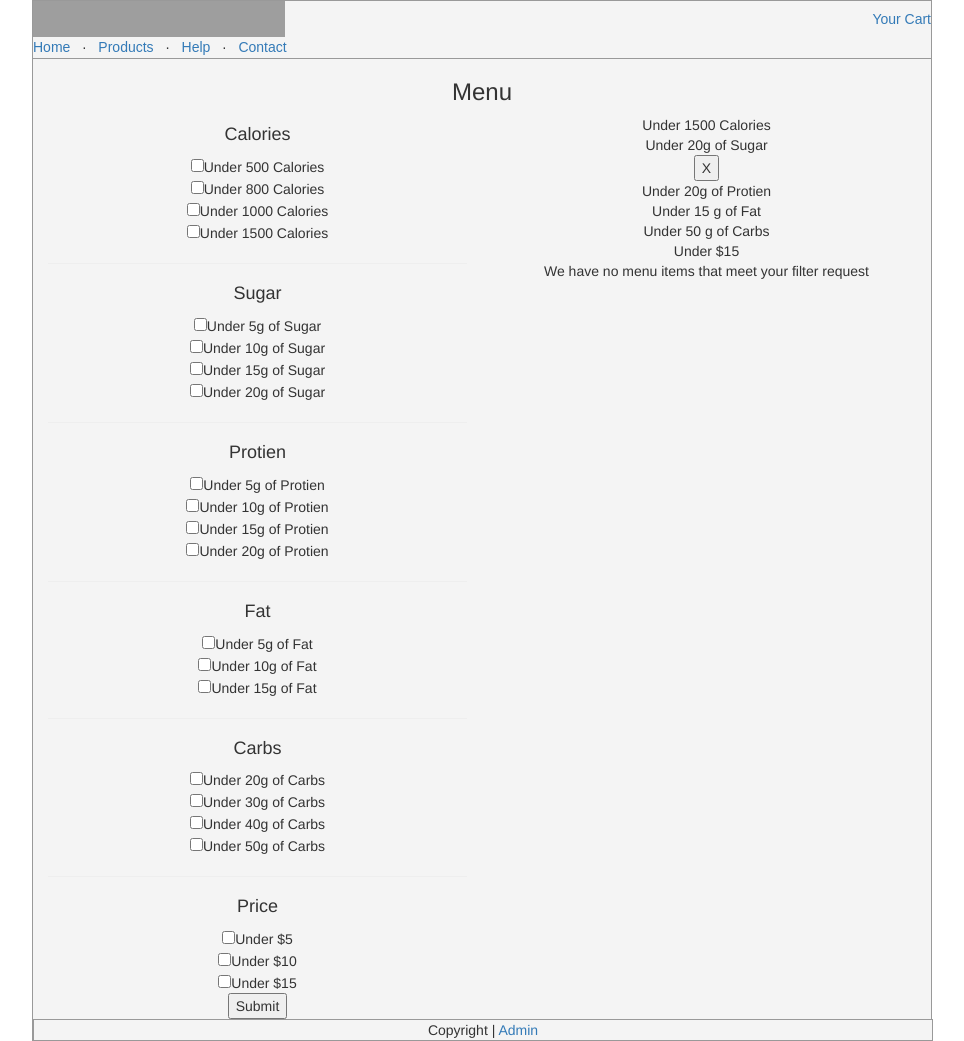
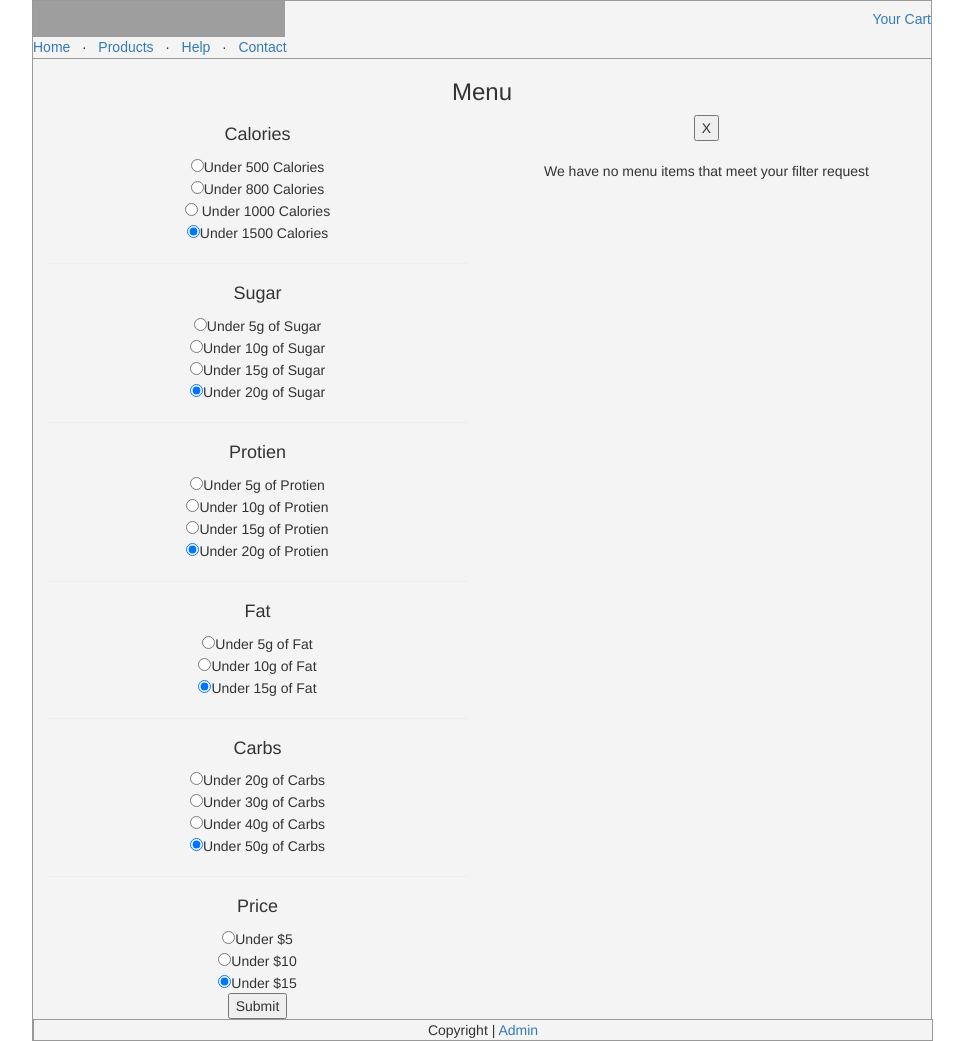
Before and after one commit to oliviaoddo/RestaurantWebApp, a PHP site: page /product_list.php in a window 1280 px wide. Shown: the whole page, without its empty margins (158-1122 px from the left). Run offline with PHP 8.4, Linux system fonts and the light colour scheme; the visitor is signed in with stand-in values (Sample User, id 1); tables that the repository leaves empty or names only in its code hold one stand-in row (values such as "Sample post").

Commit message:
Radio Buttons
Radio buttons added and they stay selected after the form is submitted.

```diff
--- a/product_list.php
+++ b/product_list.php
@@ -7,101 +7,144 @@
 session_start();
 error_reporting(E_ALL);
 ini_set('display_errors', '1');
+$_SESSION['calories'] = "";
+$_SESSION['sugar'] = "";
+$_SESSION['protien']= "";
+$_SESSION['fat'] = "";
+$_SESSION['carbs']= "";
+$_SESSION['price'] = "";
 ?>
 
 <?php
 include "connect_to_mysql.php";
 date_default_timezone_set('UTC');
 
-$calories = 1500;
-$sugar = 20;
-$protien = 20;
-$fat = 15;
-$carbs = 50;
-$price = 15;
 
+if (isset($_POST['submit'])) {
+    if(isset($_POST['calories'])) {
+      $_SESSION['calories'] = $_POST['calories'];  //  Displaying Selected Value
+    }
+    if(isset($_POST['sugar']))
+    {
+      $_SESSION['sugar'] = $_POST['sugar'];   //  Displaying Selected Value
+    }
+    if(isset($_POST['protien']))
+    {
+      $_SESSION['protien'] = $_POST['protien'];   //  Displaying Selected Value
+    }
+    if(isset($_POST['fat']))
+    {
+      $_SESSION['fat'] = $_POST['fat'];   //  Displaying Selected Value
+    }
+    if(isset($_POST['carbs']))
+    {
+      $_SESSION['carbs'] = $_POST['carbs'];   //  Displaying Selected Value
+    }
+    if(isset($_POST['price']))
+    {
+      $_SESSION['price'] = $_POST['price'];   //  Displaying Selected Value
+    }
+}
+
+echo $_SESSION['calories'];
+echo $_SESSION['sugar'];
+echo $_SESSION['protien'];
+echo $_SESSION['fat'];
+echo $_SESSION['carbs'];
+echo $_SESSION['price'];
+
+
+/*
 //SET CALORIES//
-if(isset($_GET['caloriesUnder500'])){
-  $calories = 500;
+if(isset($_POST['caloriesUnder500'])){
+  $_SESSION['calories'] = 500;
 }
-else if(isset($_GET['caloriesUnder800'])){
-  $calories = 800;
+
+else if(isset($_POST['caloriesUnder800'])){
+  $_SESSION['calories'] = 800;
 }
-else if(isset($_GET['caloriesUnder1000'])){
-  $calories = 1000;
+
+else if(isset($_POST['caloriesUnder1000'])){
+  $_SESSION['calories'] = 1000;
 }
-else if(isset($_GET['caloriesUnder1500'])){
-  $calories = 1500;
+else if(isset($_POST'caloriesUnder1500'])){
+  $_SESSION['calories'] = 1500;
 }
+
 
 //SET FAT//
 if(isset($_GET['fatUnder5'])){
-  $fat = 5;
+  $_SESSION['fat'] = 5;
 }
 else if(isset($_GET['fatUnder10'])){
-  $fat = 10;
+  $_SESSION['fat'] = 10;
 }
 else if(isset($_GET['fatUnder15'])){
-  $fat = 15;
+  $_SESSION['fat'] = 15;
 }
 
 //SET PROTIEN//
 if(isset($_GET['protienUnder5'])){
-  $protien = 5;
+  $_SESSION['protien'] = 5;
 }
 else if(isset($_GET['protienUnder10'])){
-  $protien = 10;
+  $_SESSION['protien'] = 10;
 }
 else if(isset($_GET['protienUnder15'])){
-  $protien = 15;
+  $_SESSION['protien'] = 15;
 }
 else if(isset($_GET['protienUnder20'])){
-  $protien = 20;
+  $_SESSION['protien'] = 20;
 }
 
 //SET SUGAR//
 if(isset($_GET['sugarUnder5'])){
-  $sugar = 5;
+  $_SESSION['sugar'] = 5;
 }
 else if(isset($_GET['sugarUnder10'])){
-  $sugar = 10;
+  $_SESSION['sugar'] = 10;
 }
 else if(isset($_GET['sugarUnder15'])){
-  $sugar = 15;
+  $_SESSION['sugar'] = 15;
 }
 else if(isset($_GET['sugarUnder20'])){
-  $sugar = 20;
+  $_SESSION['sugar'] = 20;
 }
 
 //SET CARBS//
 if(isset($_GET['carbsUnder20'])){
-  $carbs = 20;
+  $_SESSION['carbs'] = 20;
 }
 else if(isset($_GET['carbsUnder30'])){
-  $carbs = 30;
+  $_SESSION['carbs'] = 30;
 }
 else if(isset($_GET['carbsUnder40'])){
-  $$carbs = 40;
+  $_SESSION['carbs'] = 40;
 }
 else if(isset($_GET['carbsUnder50'])){
-  $carbs = 50;
+  $_SESSION['carbs'] = 50;
 }
 
 
 //SET PRICE//
 if(isset($_GET['priceUnder5'])){
-  $price = 5;
+  $_SESSION['price'] = 5;
 }
 else if(isset($_GET['priceUnder10'])){
-  $price = 10;
+  $_SESSION['price'] = 10;
 }
 else if(isset($_GET['priceUnder15'])){
-  $price = 15;
+  $_SESSION['price'] = 15;
 }
-
+*/
 $dynamicList = "";
 
-$sql = mysqli_query($link, "SELECT * FROM products WHERE calories <= '$calories' AND sugar <= '$sugar' AND protien <= '$protien' AND fat <= '$fat' AND carbs <= '$carbs' AND price <= '$price' ");
+/*$sql = mysqli_query($link, "SELECT * FROM products WHERE calories <= '".$_SESSION['calories'] AND sugar = $_SESSION['sugar'] AND protien = $_SESSION['protien'] AND fat = $_SESSION['fat'] AND carbs = $_SESSION['carbs'] AND price = $_SESSION['price']."' ");*/
+
+$sql = mysqli_query($link, "SELECT * FROM products WHERE calories <= '{$_SESSION["calories"]}' AND sugar <= '{$_SESSION["sugar"]}' AND protien <= '{$_SESSION["protien"]}' AND fat <= '{$_SESSION["fat"]}' AND carbs <= '{$_SESSION["carbs"]}' AND price <= '{$_SESSION["price"]}'");
+
+
+/*$sql = mysqli_query($link, "SELECT * FROM products WHERE calories <= '".$_SESSION['calories']."' AND sugar <= '".$_SESSION['sugar']."' AND protien <= '".$_SESSION['protien']."' AND fat <= '". $_SESSION['fat']."' AND carbs <= '".$_SESSION['carbs']."' AND price <= '".$_SESSION['price']."' ");*/
 $productCount = mysqli_num_rows($sql); // count the output amount
 if ($productCount > 0) {
   while($row = mysqli_fetch_array($sql)){
@@ -218,6 +261,20 @@ mysqli_close($link);
 <script src="https://maxcdn.bootstrapcdn.com/bootstrap/3.3.7/js/bootstrap.min.js"></script>
 </head>
 <body>
+<script>
+  $(function() {
+    $("input[type=\"radio\"]").click(function(){
+        [...]
+        //localStorage:
+        localStorage.setItem("option", value);
+    });
+    //localStorage:
+    var itemValue = localStorage.getItem("option");
+    if (itemValue !== null) {
+        $("input[value=\""+itemValue+"\"]").click();
+    }
+});
+</script>
 <div align="center" id="mainWrapper">
   <?php include_once("template_header.php");?>
   <div id="pageContent">
@@ -321,77 +378,100 @@ mysqli_close($link);
 <div class = "container-fluid">
   <div class = "row">
     <div class="col-md-6">
-      <form action="product_list.php" method="get">
+      <form action="" method="post">
         <h4>Calories</h4>
-        <input type="checkbox" name="caloriesUnder500" value="caloriesUnder500">Under 500 Calories<br>
-        <input type="checkbox" name="caloriesUnder800" value="caloriesUnder800">Under 800 Calories<br>
-        <input type="checkbox" name="caloriesUnder1000" value="caloriesUnder1000">Under 1000 Calories<br>
-        <input type="checkbox" name="caloriesUnder1500" value="caloriesUnder1500">Under 1500 Calories<br>
+        <input type="radio" name="calories" value="500"
+          <?php if(!isset($_POST['calories']) || (isset($_POST['calories']) && $_POST['calories'] == '500')) echo ' checked="checked"'?>/>Under 500 Calories<br>
+        <input type="radio" name="calories" value="800"
+          <?php if(!isset($_POST['calories']) || (isset($_POST['calories']) && $_POST['calories'] == '800')) echo ' checked="checked"'?>/>Under 800 Calories<br>
+        <input type="radio" name="calories" value="1000"
+            <?php if(!isset($_POST['calories']) || (isset($_POST['calories']) && $_POST['calories'] == '1000')) echo ' checked="checked"'?>/>
+          Under 1000 Calories<br>
+        <input type="radio" name="calories" value="1500"
+            <?php if(!isset($_POST['calories']) || (isset($_POST['calories']) && $_POST['calories'] == '1500')) echo ' checked="checked"'?>/>Under 1500 Calories<br>
     <hr>
         <h4>Sugar</h4>
-        <input type="checkbox" name="sugarUnder5" value="sugarUnder5">Under 5g of Sugar<br>
-        <input type="checkbox" name="sugarUnder10" value="sugarUnder10">Under 10g of Sugar<br>
-        <input type="checkbox" name="sugarUnder15" value="sugarUnder15">Under 15g of Sugar<br>
-        <input type="checkbox" name="sugarUnder20" value="sugarUnder20">Under 20g of Sugar<br>
+        <input type="radio" name="sugar" value="5"
+            <?php if(!isset($_POST['sugar']) || (isset($_POST['sugar']) && $_POST['sugar'] == '5')) echo ' checked="checked"'?>/>Under 5g of Sugar<br>
+        <input type="radio" name="sugar" value="10"
+            <?php if(!isset($_POST['sugar']) || (isset($_POST['sugar']) && $_POST['sugar'] == '10')) echo ' checked="checked"'?>/>Under 10g of Sugar<br>
+        <input type="radio" name="sugar" value="15"
+            <?php if(!isset($_POST['sugar']) || (isset($_POST['sugar']) && $_POST['sugar'] == '15')) echo ' checked="checked"'?>/>Under 15g of Sugar<br>
+        <input type="radio" name="sugar" value="20"
+            <?php if(!isset($_POST['sugar']) || (isset($_POST['sugar']) && $_POST['sugar'] == '20')) echo ' checked="checked"'?>/>Under 20g of Sugar<br>
     <hr>
         <h4>Protien</h4>
-        <input type="checkbox" name="protienUnder5" value="protienUnder5">Under 5g of Protien<br>
-        <input type="checkbox" name="protienUnder10" value="protienUnder10">Under 10g of Protien<br>
-        <input type="checkbox" name="protienUnder15" value="protienUnder15">Under 15g of Protien<br>
-        <input type="checkbox" name="protienUnder20" value="protienUnder20">Under 20g of Protien<br>
+        <input type="radio" name="protien" value="5"
+            <?php if(!isset($_POST['protien']) || (isset($_POST['protien']) && $_POST['protien'] == '5')) echo ' checked="checked"'?>/>Under 5g of Protien<br>
+        <input type="radio" name="protien" value="10"
+            <?php if(!isset($_POST['protien']) || (isset($_POST['protien']) && $_POST['protien'] == '10')) echo ' checked="checked"'?>/>Under 10g of Protien<br>
+        <input type="radio" name="protien" value="15"
+            <?php if(!isset($_POST['protien']) || (isset($_POST['protien']) && $_POST['protien'] == '15')) echo ' checked="checked"'?>/>Under 15g of Protien<br>
+        <input type="radio" name="protien" value="20"
+            <?php if(!isset($_POST['protien']) || (isset($_POST['protien']) && $_POST['protien'] == '20')) echo ' checked="checked"'?>/>Under 20g of Protien<br>
     <hr>
         <h4>Fat</h4>
-        <input type="checkbox" name="fatUnder5" value="fatUnder5">Under 5g of Fat<br>
-        <input type="checkbox" name="fatUnder10" value="fatUnder10">Under 10g of Fat<br>
-        <input type="checkbox" name="fatUnder15" value="fatUnder15">Under 15g of Fat<br>
+        <input type="radio" name="fat" value="5"
+            <?php if(!isset($_POST['fat']) || (isset($_POST['fat']) && $_POST['fat'] == '5')) echo ' checked="checked"'?>/>Under 5g of Fat<br>
+        <input type="radio" name="fat" value="10"
+            <?php if(!isset($_POST['fat']) || (isset($_POST['fat']) && $_POST['fat'] == '10')) echo ' checked="checked"'?>/>Under 10g of Fat<br>
+        <input type="radio" name="fat" value="15"
+            <?php if(!isset($_POST['fat']) || (isset($_POST['fat']) && $_POST['fat'] == '15')) echo ' checked="checked"'?>/>Under 15g of Fat<br>
     <hr>
         <h4>Carbs</h4>
-        <input type="checkbox" name="carbsUnder20" value="carbsUnder20">Under 20g of Carbs<br>
-        <input type="checkbox" name="carbsUnder30" value="carbsUnder30">Under 30g of Carbs<br>
-        <input type="checkbox" name="carbsUnder40" value="carbsUnder40">Under 40g of Carbs<br>
-        <input type="checkbox" name="carbsUnder50" value="carbsUnder50">Under 50g of Carbs<br>
+        <input type="radio" name="carbs" value="20"
+            <?php if(!isset($_POST['carbs']) || (isset($_POST['carbs']) && $_POST['carbs'] == '20')) echo ' checked="checked"'?>/>Under 20g of Carbs<br>
+        <input type="radio" name="carbs" value="30"
+            <?php if(!isset($_POST['carbs']) || (isset($_POST['carbs']) && $_POST['carbs'] == '30')) echo ' checked="checked"'?>/>Under 30g of Carbs<br>
+        <input type="radio" name="carbs" value="40"
+            <?php if(!isset($_POST['carbs']) || (isset($_POST['carbs']) && $_POST['carbs'] == '40')) echo ' checked="checked"'?>/>Under 40g of Carbs<br>
+        <input type="radio" name="carbs" value="50"
+            <?php if(!isset($_POST['carbs']) || (isset($_POST['carbs']) && $_POST['carbs'] == '50')) echo ' checked="checked"'?>/>Under 50g of Carbs<br>
     <hr>
         <h4>Price</h4>
-        <input type="checkbox" name="priceUnder5" value="priceUnder5">Under $5<br>
-        <input type="checkbox" name="priceUnder10" value="priceUnder10">Under $10<br>
-        <input type="checkbox" name="priceUnder15" value="priceUnder15">Under $15<br>
+        <input type="radio" name="price" value="5"
+            <?php if(!isset($_POST['price']) || (isset($_POST['price']) && $_POST['price'] == '5')) echo ' checked="checked"'?>/>Under $5<br>
+        <input type="radio" name="price" value="10"
+            <?php if(!isset($_POST['price']) || (isset($_POST['price']) && $_POST['price'] == '10')) echo ' checked="checked"'?>/>Under $10<br>
+        <input type="radio" name="price" value="15"
+            <?php if(!isset($_POST['price']) || (isset($_POST['price']) && $_POST['price'] == '15')) echo ' checked="checked"'?>/>Under $15<br>
 
-  <input type="submit" value="Submit">
+  <input type="submit" name="submit" value="Submit" />
 </form>
 
     </div>
     <div class="col-md-6">
       <?php
-        if (isset ($calories)) {
-          echo "Under ". $calories . " Calories<br>";
+        if(isset($_POST['calories'])){
+          echo "Under ". $_SESSION['calories'] . " Calories<br>";
         }
       ?>
       <?php
-        if (isset ($sugar)) {
-          echo "Under ". $sugar . "g of Sugar<br>";
+        if(isset($_POST['sugar'])) {
+          echo "Under ". $_SESSION['sugar'] . "g of Sugar<br>";
         }
       ?>
       <form action = "product_list.php" method = "post">
          <input type="submit" name = "sugarRemove" value="X">
       </form>
       <?php
-        if (isset ($protien)) {
-          echo "Under ". $protien . "g of Protien<br>";
+        if(isset($_POST['protien'])) {
+          echo "Under ". $_SESSION['protien'] . "g of Protien<br>";
         }
       ?>
       <?php
-        if (isset ($fat)) {
-          echo "Under ". $fat . " g of Fat<br>";
+        if(isset($_POST['fat'])) {
+          echo "Under ". $_SESSION['fat'] . " g of Fat<br>";
         }
       ?>
       <?php
-          if (isset ($carbs)) {
-          echo "Under ". $carbs . " g of Carbs<br>";
+          if(isset($_POST['carbs'])) {
+          echo "Under ". $_SESSION['carbs'] . " g of Carbs<br>";
         }
       ?>
       <?php
-          if (isset ($price)) {
-          echo "Under $". $price;
+          if(isset($_POST['price'])) {
+          echo "Under $". $_SESSION['price'];
         }
         echo $dynamicList;
        ?>
```
